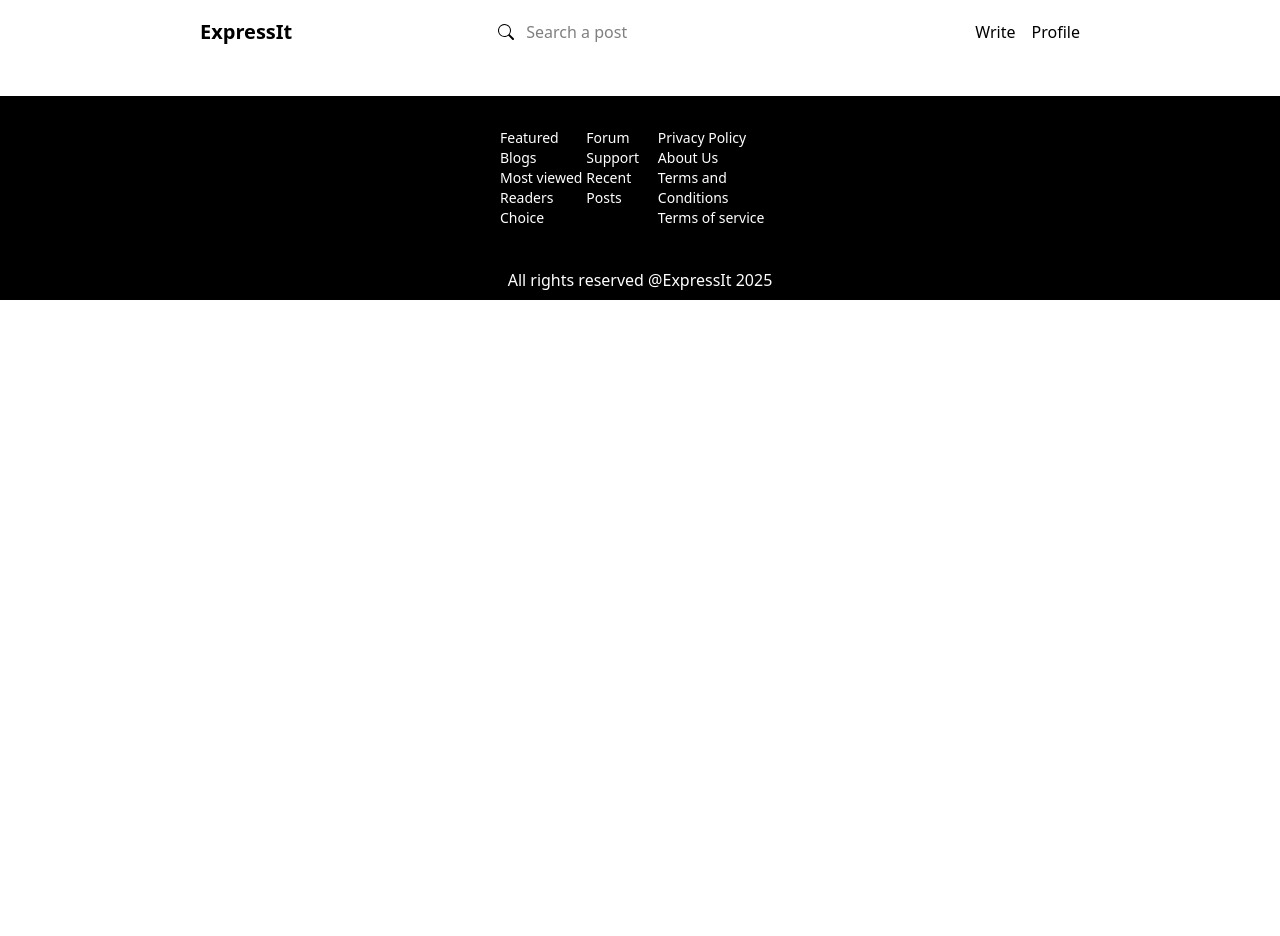
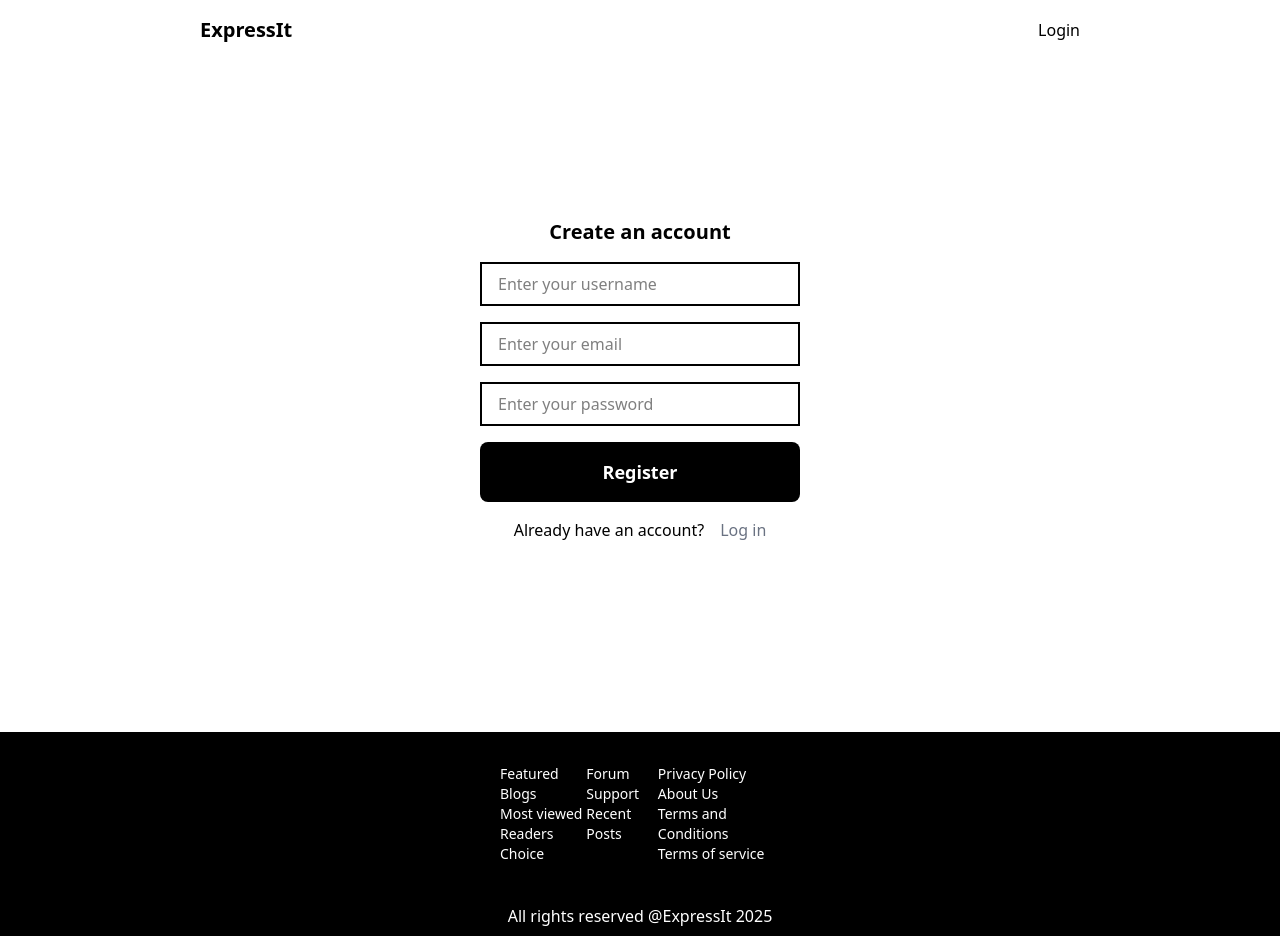
Before and after one commit to Laphtrahddis/expressit_live, a React (Vite) app in the folder frontend/: page /register in a window 1280 px wide. Before the commit the page ends 800 px from the top, so only its background shows below. Built offline with nearby package versions, Linux system fonts and the light colour scheme.

Commit message:
Add PostDetails page and complete Login and Registration Pages

```diff
--- a/frontend/src/App.jsx
+++ b/frontend/src/App.jsx
@@ -3,7 +3,10 @@ import { Routes, Route } from "react-router-dom"; // Import Route
 import "./App.css";
 import Navbar from "./components/Navbar";
 import Footer from "./components/Footer";
+import Login from "./pages/Login"; // Ensure the correct path to Login component
+import Register from "./pages/Register"; // Ensure the correct path to Register component
 import Home from "./pages/Home"; // Ensure the correct path to Home component
+import PostDetails from "./pages/PostDetails";
 
 function App() {
   const [count, setCount] = useState(0);
@@ -11,11 +14,13 @@ function App() {
   return (
     <>
       <div>
-        <Navbar />
         <Routes>
           <Route exact path="/" element={<Home />} />
+          <Route exact path="/login" element={<Login />} />
+          <Route exact path="/register" element={<Register />} />
+          <Route exact path="/posts/post/:id" element={<PostDetails />} />
         </Routes>
-        <Footer />
+
       </div>
     </>
   );
--- a/frontend/src/components/Navbar.jsx
+++ b/frontend/src/components/Navbar.jsx
@@ -2,7 +2,7 @@ import { Link } from "react-router-dom"
 import { BsSearch } from "react-icons/bs";
 
 const Navbar = () => {
-  const user = true; // Simulating user authentication status
+  const user = false; // Simulating user authentication status
   return (
     <div className="flex items-center justify-between px-6 md:px-[200px] py-4">
        <h1 className="text-lg md:text-xl font-extrabold"><Link to="/">ExpressIt</Link></h1>
--- a/frontend/src/pages/Home.jsx
+++ b/frontend/src/pages/Home.jsx
@@ -1,16 +1,22 @@
-import React from 'react'
-import HomePosts from '../components/HomePosts'
+import React from "react";
+import HomePosts from "../components/HomePosts";
+import Navbar from "../components/Navbar";
+import Footer from "../components/Footer";
 
-const home = () => {
+const Home = () => {
   return (
-    <div className='px-8 md:px-[200px]'>
-      <HomePosts/>
-      <HomePosts/>
-      <HomePosts/>
-      <HomePosts/>
-      <HomePosts/>
-    </div>
-  )
-}
+    <>
+      <Navbar />
+      <div className="px-8 md:px-[200px]">
+        <HomePosts />
+        <HomePosts />
+        <HomePosts />
+        <HomePosts />
+        <HomePosts />
+      </div>
+      <Footer />
+    </>
+  );
+};
 
-export default home
+export default Home;
--- /dev/null
+++ b/frontend/src/pages/Login.jsx
@@ -0,0 +1,34 @@
+import React from 'react'
+import { Link } from 'react-router-dom';
+import Footer from '../components/Footer';
+
+const Login = () => {
+  return (
+    <>
+    <div className="flex items-center justify-between px-6 md:px-[200px] py-4">
+    <h1 className="text-lg md:text-xl font-extrabold"><Link to="/">ExpressIt</Link></h1>
+    <h3><Link to='/register'>Register</Link></h3>
+    </div>
+    <div className='w-full flex justify-center items-center h-[80vh]'>
+        <div className='flex flex-col justify-center items-center space-y-4 w-[80%] md:w-[25%]'>
+            <h1 className='text-xl font-bold text-left'>Log in to your account</h1>
+            <input type="text" className="w-full px-4 py-2 border-2 border-black outline-0" placeholder='Enter your email' />
+            <input type="password" className="w-full px-4 py-2 border-2 border-black outline-0" placeholder='Enter your password' />
+            <button className='w-full px-4 py-4 text-lg font-bold text-white bg-black rounded-lg hover:bg-gray-500 hover-text:black'>Log in</button>
+            <div className='flex justify-center items-center space-x-4'>
+                <p>
+                    New Here?
+                </p>
+                <p className='text-gray-500 hover:text-black'><Link to="/register">Register</Link></p>
+
+            </div>
+        </div>
+
+    </div>
+    <Footer />
+    </>
+
+  )
+}
+
+export default Login
--- /dev/null
+++ b/frontend/src/pages/PostDetails.jsx
@@ -0,0 +1,33 @@
+import React from "react";
+import Navbar from "../components/Navbar";
+import { BiEdit } from "react-icons/bi";
+import { MdDelete } from "react-icons/md";
+import Footer from "../components/Footer";
+
+const PostDetails = () => {
+  return (
+    <div>
+      <Navbar />
+      <div className="px-8 md:px-[200px] mt-8">
+        <div className="flex justify-between items-center">
+          <h1 className="text-2xt fond-bold text-black mid:text-3xl">
+            10 Uses of Artificial Intelligence
+          </h1>
+
+          <div className="flex items-center justify-center space-x-2">
+            <p>
+              <BiEdit />
+            </p>
+            <p>
+              <MdDelete />
+            </p>
+          </div>
+        </div>
+        {/* <div>//START HERE press undo and start fro this line 40:24</div> */}
+      </div>
+      <Footer />
+    </div>
+  );
+};
+
+export default PostDetails;
--- /dev/null
+++ b/frontend/src/pages/Register.jsx
@@ -0,0 +1,36 @@
+import React from 'react'
+import { Link } from 'react-router-dom';
+import Footer from '../components/Footer';
+
+const Register = () => {
+  return (
+    <>
+    <div className="flex items-center justify-between px-6 md:px-[200px] py-4">
+        <h1 className="text-lg md:text-xl font-extrabold"><Link to="/">ExpressIt</Link></h1>
+        <h3><Link to='/login'>Login</Link></h3>
+        </div>
+    <div className='w-full flex justify-center items-center h-[80vh]'>
+        <div className='flex flex-col justify-center items-center space-y-4 w-[80%] md:w-[25%]'>
+            <h1 className='text-xl font-bold text-left'>Create an account</h1>
+            <input type="text" className="w-full px-4 py-2 border-2 border-black outline-0" placeholder='Enter your username' />
+            <input type="text" className="w-full px-4 py-2 border-2 border-black outline-0" placeholder='Enter your email' />
+            <input type="password" className="w-full px-4 py-2 border-2 border-black outline-0" placeholder='Enter your password' />
+            <button className='w-full px-4 py-4 text-lg font-bold text-white bg-black rounded-lg hover:bg-gray-500 hover-text:black'>Register</button>
+            <div className='flex justify-center items-center space-x-4'>
+                <p>
+                    Already have an account?
+                </p>
+                <p className='text-gray-500 hover:text-black'><Link to="/login">Log in</Link></p>
+
+            </div>
+        </div>
+
+    </div>
+    <Footer />
+
+    </>
+
+  )
+}
+
+export default Register
```
